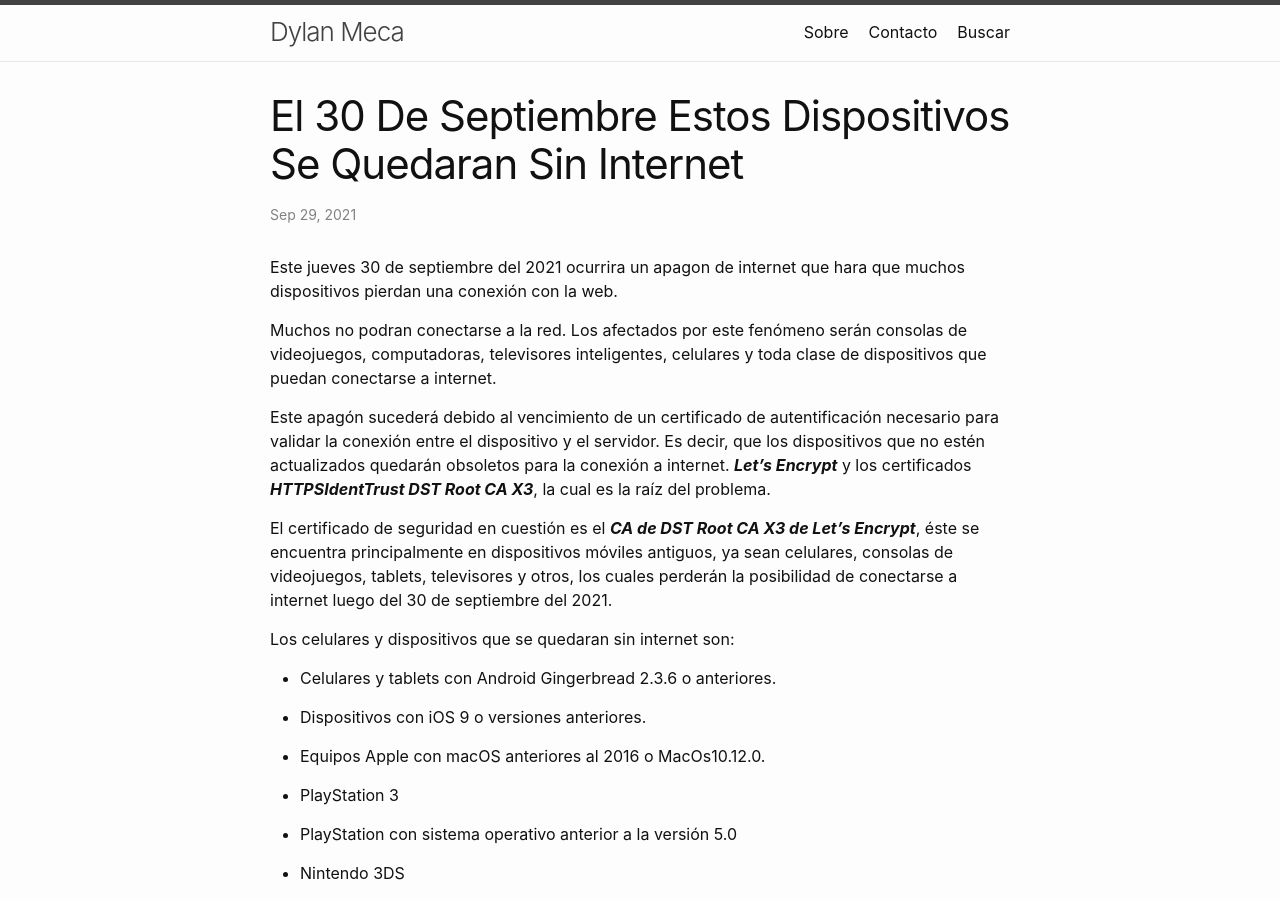
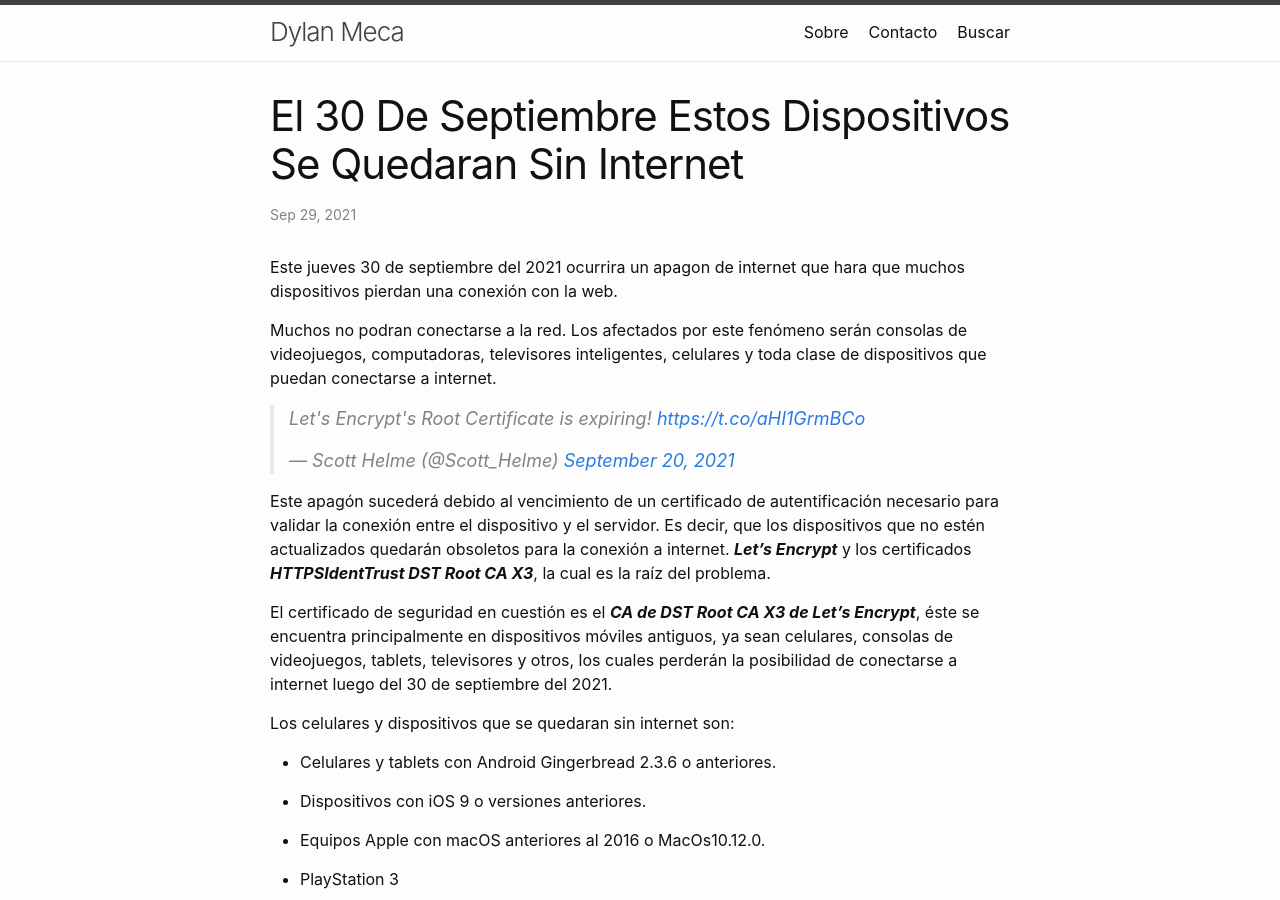
Before and after one commit to dylanmeca/dylanmeca.github.io, a Jekyll site: the page built from _posts/2021-09-29-el-30-de-septiembre-estos-dispositivos-se-quedaran-sin-internet.md, in a window 1280 px wide and 900 px high. Built offline with Jekyll 4.4.1, drawn with Linux system fonts in a browser that asks for light colours; a script that is not in the unit is left out; comment, search, counter and statistics services are not loaded.

Commit message:
Update 2021-09-29-el-30-de-septiembre-estos-dispositivos-se-quedaran-sin-internet.md

```diff
--- a/_posts/2021-09-29-el-30-de-septiembre-estos-dispositivos-se-quedaran-sin-internet.md
+++ b/_posts/2021-09-29-el-30-de-septiembre-estos-dispositivos-se-quedaran-sin-internet.md
@@ -28,6 +28,8 @@ que muchos dispositivos pierdan una conexión con la web.
 
 Muchos no podran conectarse a la red. Los afectados por este fenómeno serán consolas de videojuegos, computadoras, televisores inteligentes, celulares y toda clase de dispositivos que puedan conectarse a internet.
 
+<blockquote class="twitter-tweet"><p lang="en" dir="ltr">Let&#39;s Encrypt&#39;s Root Certificate is expiring! <a href="https://t.co/aHI1GrmBCo">https://t.co/aHI1GrmBCo</a></p>&mdash; Scott Helme (@Scott_Helme) <a href="https://twitter.com/Scott_Helme/status/1439956774308614152?ref_src=twsrc%5Etfw">September 20, 2021</a></blockquote> <script async src="https://platform.twitter.com/widgets.js" charset="utf-8"></script>
+
 Este apagón sucederá debido al vencimiento de un certificado de autentificación necesario para validar la conexión entre el dispositivo y el servidor. Es decir, que los dispositivos que no estén actualizados quedarán obsoletos para la conexión a internet. ***Let’s Encrypt*** y los certificados ***HTTPSIdentTrust DST Root CA X3***, la cual es la raíz del problema.
 
 El certificado de seguridad en cuestión es el ***CA de DST Root CA X3 de Let’s Encrypt***, éste se encuentra principalmente en dispositivos móviles antiguos, ya sean celulares, consolas de videojuegos, tablets, televisores y otros, los cuales perderán la posibilidad de conectarse a internet luego del 30 de septiembre del 2021.
```
